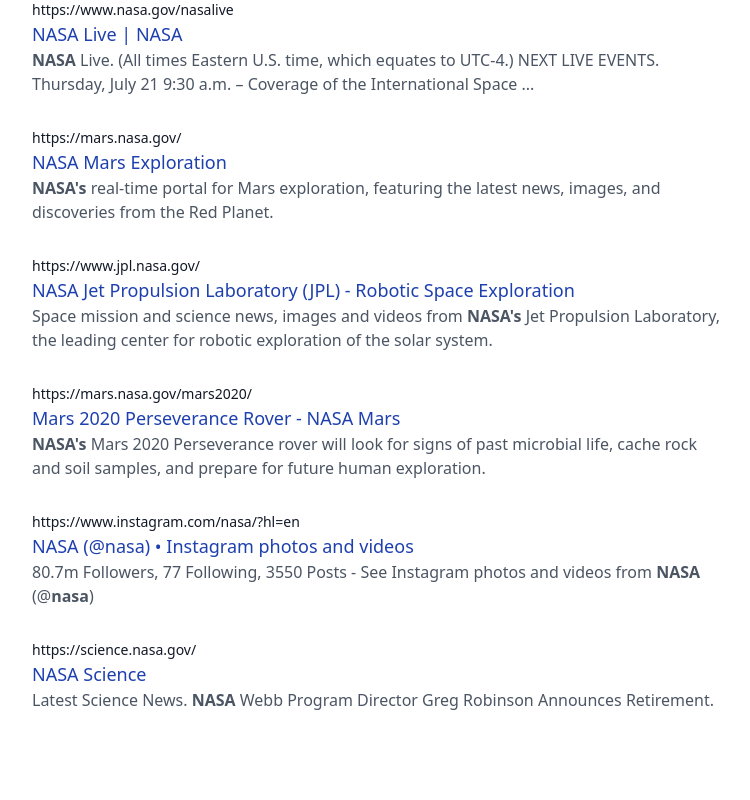
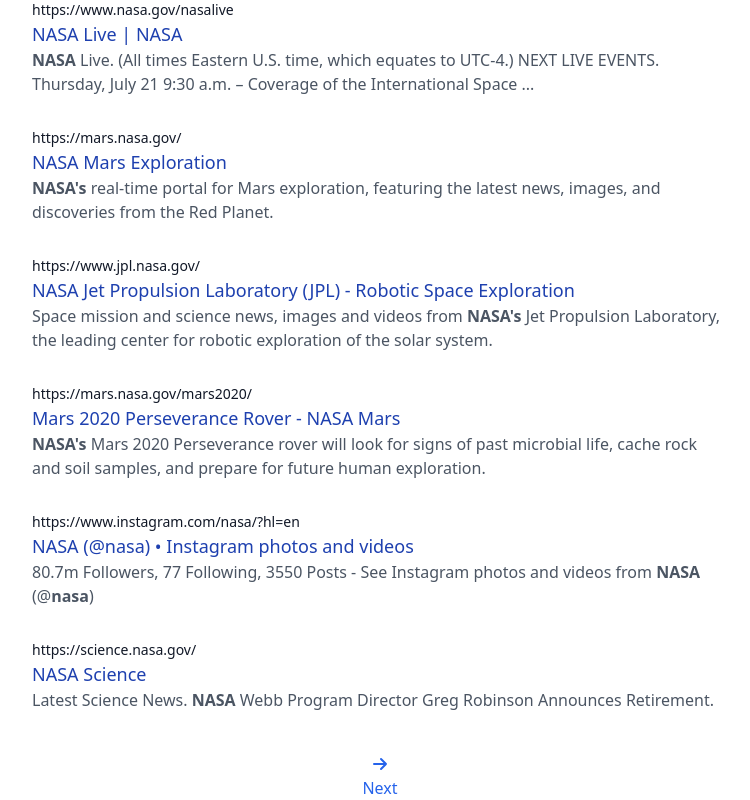
Before and after one commit to raahimz/Google-Clone-NextJS, a Next.js app: page /search in a window 1280 px wide. Shown: the part 694-1494 px from the top of the page, without its empty margins (144-894 px from the left). Before the commit the page ends 1406 px from the top, so only its background shows below. Built offline with nearby package versions, Linux system fonts and the light colour scheme; no server answers.

Commit message:
add pagination buttons and do code clean up

```diff
--- /dev/null
+++ b/components/Search/Results/PaginationButtons.jsx
@@ -0,0 +1,82 @@
+import { useRouter } from "next/router";
+
+const IconLeftArrow = () => {
+  return (
+    <div>
+      <svg
+        xmlns="http://www.w3.org/2000/svg"
+        className="h-6 w-6"
+        fill="none"
+        viewBox="0 0 24 24"
+        stroke="currentColor"
+        strokeWidth="2"
+      >
+        <path
+          strokeLinecap="round"
+          strokeLinejoin="round"
+          d="M11 17l-5-5m0 0l5-5m-5 5h12"
+        />
+      </svg>
+    </div>
+  );
+};
+
+const IconRightArrow = () => {
+  return (
+    <svg
+      xmlns="http://www.w3.org/2000/svg"
+      className="h-6 w-6"
+      fill="none"
+      viewBox="0 0 24 24"
+      stroke="currentColor"
+      strokeWidth="2"
+    >
+      <path
+        strokeLinecap="round"
+        strokeLinejoin="round"
+        d="M13 7l5 5m0 0l-5 5m5-5H6"
+      />
+    </svg>
+  );
+};
+
+const PaginationButton = ({ Icon, Increment, Title }) => {
+  const router = useRouter();
+
+  const handleClick = () => {
+    const startIndex = Number(router.query.start) || 1;
+
+    router.push(
+      `/search?term=${router.query.term}&searchType=${
+        router.query.searchType
+      }&start=${startIndex + Increment}`
+    );
+  };
+
+  return (
+    <button
+      onClick={handleClick}
+      className="flex flex-col items-center text-blue-600 hover:underline"
+    >
+      <Icon />
+
+      {Title}
+    </button>
+  );
+};
+
+export default function PaginationButtons() {
+  const router = useRouter();
+  const pageIndex = router.query.start || 1;
+  return (
+    <div className="flex flex-row justify-center gap-10 mt-10">
+      {pageIndex >= 11 && (
+        <PaginationButton Icon={IconLeftArrow} Increment={-10} Title={"Prev"} />
+      )}
+
+      {pageIndex < 91 && (
+        <PaginationButton Icon={IconRightArrow} Increment={10} Title={"Next"} />
+      )}
+    </div>
+  );
+}
--- a/components/Search/Results/SearchResults.jsx
+++ b/components/Search/Results/SearchResults.jsx
@@ -1,4 +1,5 @@
 import parse from "html-react-parser";
+import PaginationButtons from "./PaginationButtons";
 
 export default function SearchResults({ results }) {
   return (
@@ -9,7 +10,7 @@
       </p>
       <div className="mt-6 flex flex-col gap-8">
         {results.items.map((result) => (
-          <div>
+          <div key={result.link}>
             <a href={result.link} className="group">
               <p className="text-sm text-gray-900 truncate">
                 {result.formattedUrl}
@@ -22,6 +23,7 @@
           </div>
         ))}
       </div>
+      <PaginationButtons />
     </div>
   );
 }
--- a/pages/search.js
+++ b/pages/search.js
@@ -29,7 +29,7 @@
           process.env.API_KEY
         }&cx=${process.env.CONTEXT_KEY}&q=${context.query.term}${
           context.query.searchType && "&searchType=image"
-        }`
+        }&start=${context.query.startIndex || "1"}`
       ).then((response) => response.json());
 
   return {
```
